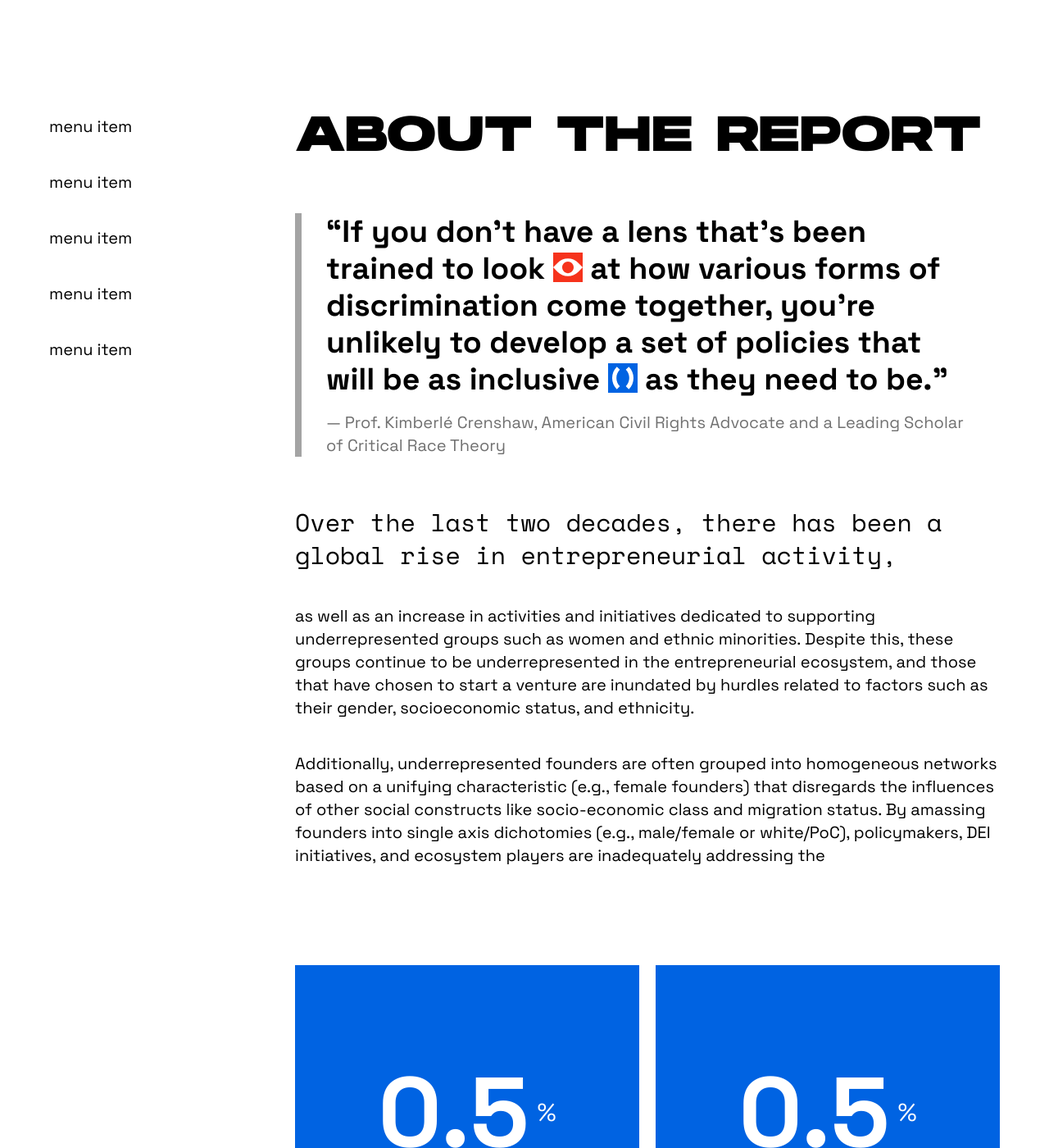
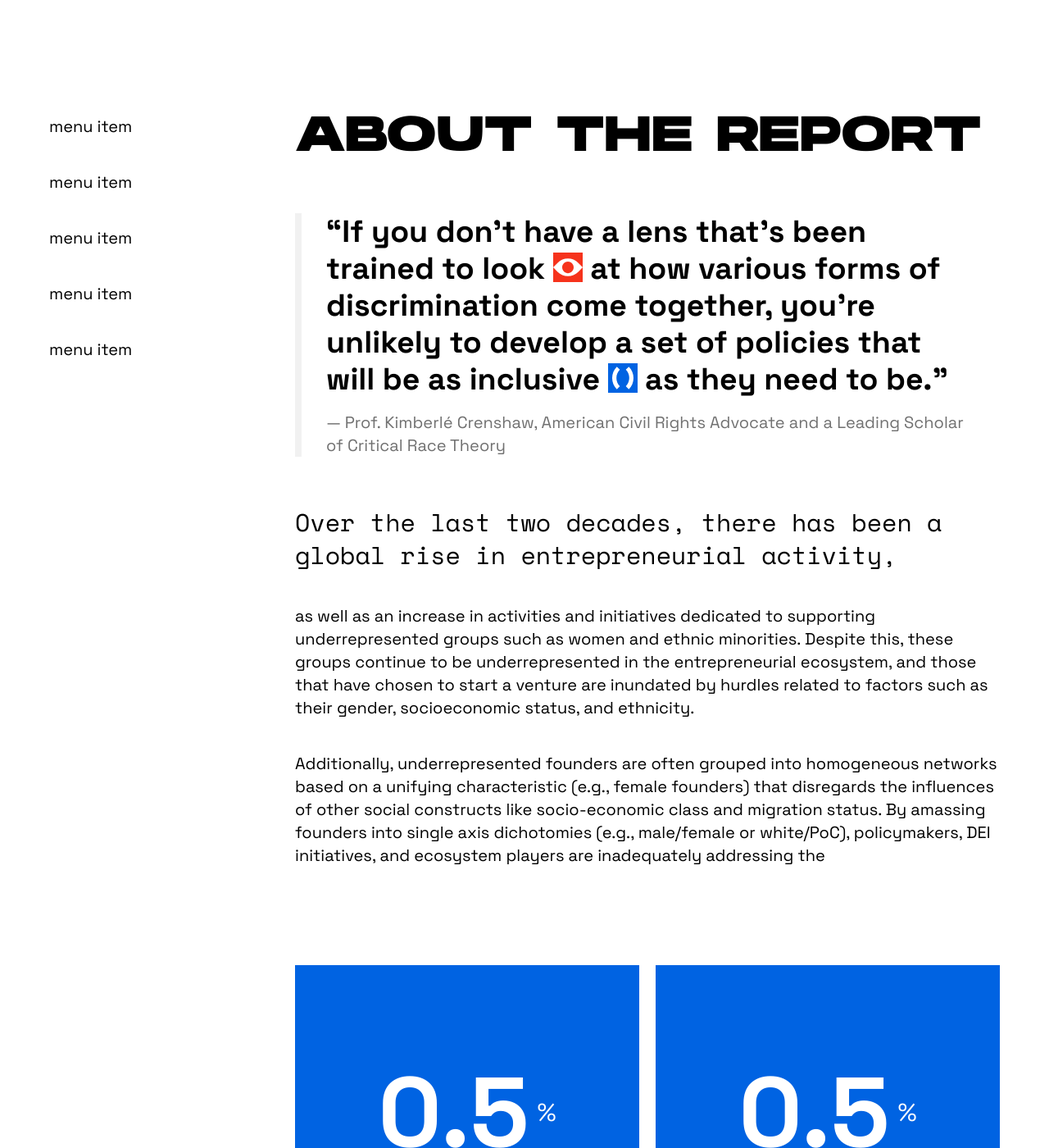
Before and after one commit to Founderland/Report, a Jekyll site: the page built from index.html, in a window 1280 px wide and 1400 px high, scrolled down 420 px. Shown: the whole window at 82% size. Built offline with Jekyll 4.4.1, drawn with Linux system fonts in a browser that asks for light colours.

Commit message:
blockquotes

```diff
--- a/assets/styles/input.css
+++ b/assets/styles/input.css
@@ -147,7 +147,7 @@ figure {
     @apply my-12;
     @apply px-6;
     @apply border-l-8;
-    @apply border-gray;
+    @apply border-gray-light;
 }
 
 blockquote,
--- a/assets/styles/output.css
+++ b/assets/styles/output.css
@@ -925,7 +925,7 @@ figure {
   padding-right: 1.5rem;
   border-left-width: 8px;
   --tw-border-opacity: 1;
-  border-color: rgb(164 164 164 / var(--tw-border-opacity));
+  border-color: rgb(241 241 241 / var(--tw-border-opacity));
 }
 
 blockquote,
```
